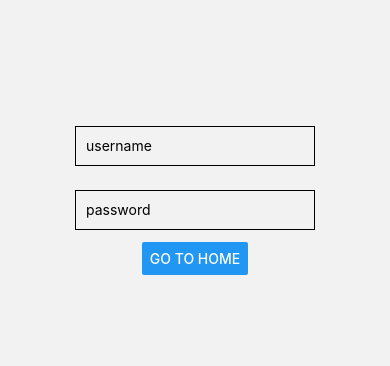
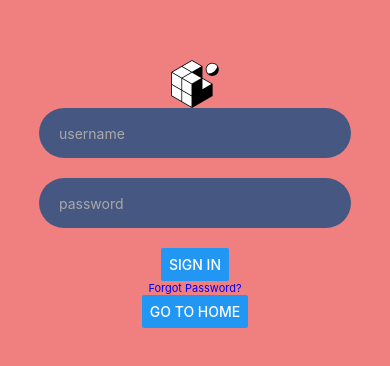
Before and after one commit to LateBox/client, a React Native app: screen /Login in a window 390 px wide. Shown: the part 228-594 px from the top of the page. Built offline with nearby package versions, Linux system fonts and the light colour scheme.

Commit message:
Update signIn screen

```diff
--- a/src/views/SigninScreen.js
+++ b/src/views/SigninScreen.js
@@ -1,19 +1,36 @@
 import * as React from 'react';
-import { Button, View, TextInput, StyleSheet} from 'react-native';
+import { Button, View, TextInput, StyleSheet,TouchableOpacity,Text,Image} from 'react-native';
+import { withSafeAreaInsets } from 'react-native-safe-area-context';
 
 function SigninScreen({ navigation }) {
     return (
-      <View style={{ flex: 1, alignItems: 'center', justifyContent: 'center' }}>
+
+
+      <View style={{ flex: 1, alignItems: 'center', justifyContent: 'center', backgroundColor:"#f08080" }}>
+        <Image source = {require("../../assets/favicon.png")}/>
+
         <TextInput
         style={styles.input}
         value={String}
+
         placeholder="username"
+        placeholderTextColor="#a9a9a9"
         />
         <TextInput
         style={styles.input}
         value={String}
+
         placeholder="password"
+        placeholderTextColor="#a9a9a9"
         />
+
+
+
+        <Button title="Sign in" onPress={() => navigation.navigate('Home')} />
+        <TouchableOpacity>
+          <Text style={styles.forgot}>Forgot Password?</Text>
+        </TouchableOpacity>
+
         <Button title="Go to Home" onPress={() => navigation.navigate('Home')} />
       </View>
     );
@@ -22,11 +39,20 @@ function SigninScreen({ navigation }) {
 
 const styles = StyleSheet.create({
     input: {
-      height: 40,
-      margin: 12,
-      borderWidth: 1,
-      padding: 10,
+        width:"80%",
+        backgroundColor:"#465881",
+        borderRadius:25,
+        height:50,
+        color: "white",
+        marginBottom:20,
+        justifyContent:"center",
+        padding:20
     },
+    forgot:{
+        color:"blue",
+        fontSize:11
+      }
+
   });
 
 export default SigninScreen;
```
